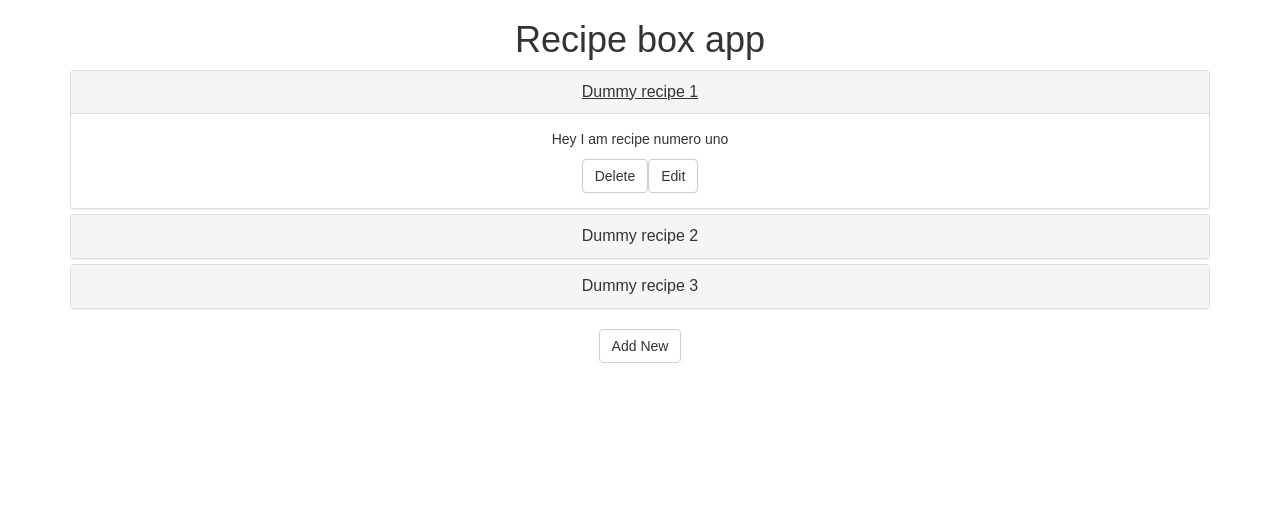
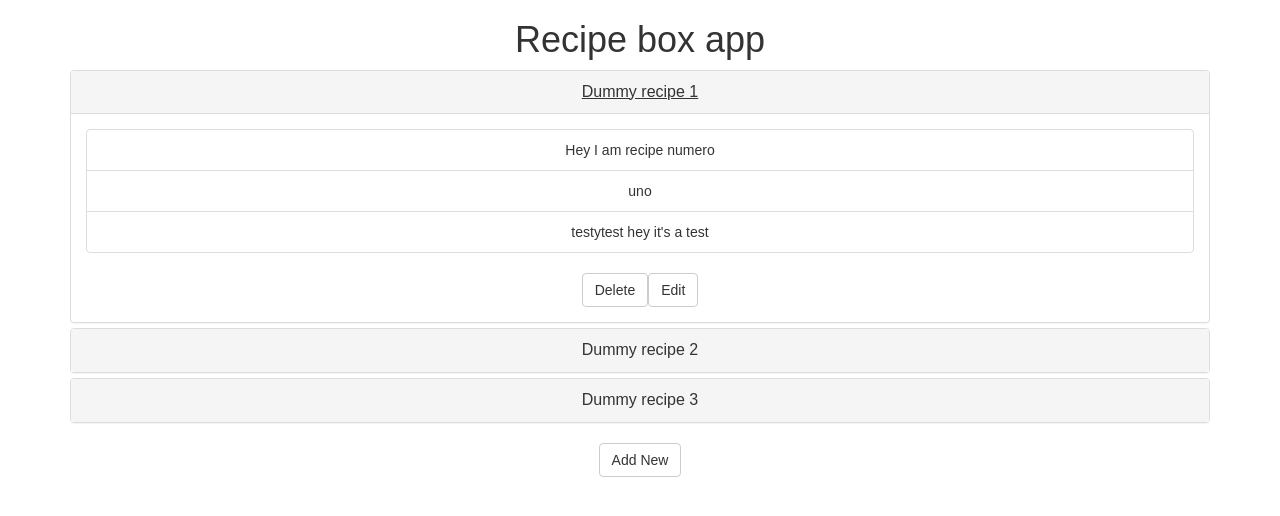
Before and after one commit to TomaszGa/recipe-box, a React (Create React App) app: page / in a window 1280 px wide. Both pictures are taken after a click on the button "Dummy recipe 1". Shown: the top 516 px of the page. Built offline with nearby package versions, Linux system fonts and the light colour scheme.

Commit message:
add splitting into ingredients functionality

```diff
--- a/src/components/RecipeList/RecipeList.js
+++ b/src/components/RecipeList/RecipeList.js
@@ -1,20 +1,27 @@
 import React from "react";
-import { Panel, PanelGroup, Button } from "react-bootstrap";
+import {
+  Panel,
+  PanelGroup,
+  Button,
+  ListGroup,
+  ListGroupItem
+} from "react-bootstrap";
 
 import Recipe from "./Recipe/Recipe";
 function recipeList(props) {
   const recipeList = props.recipes.map((recipe, index) => {
     return (
-      <Panel eventKey={index}>
-        <Panel.Heading
-          active={props.activeIndex === index}
-          onClick={() => props.listClick(index)}
-          styled
-        >
+      <Panel key={index} eventKey={index}>
+        <Panel.Heading onClick={() => props.listClick(index)}>
           <Panel.Title toggle>{recipe.name}</Panel.Title>
         </Panel.Heading>
-        <Panel.Body collapsible active={props.activeIndex === index}>
-          <p>{recipe.text}</p>
+
+        <Panel.Body collapsible>
+          <ListGroup>
+            {recipe.text.split(",").map((ingredient, index) => {
+              return <ListGroupItem key={index}>{ingredient}</ListGroupItem>;
+            })}
+          </ListGroup>
           <Button onClick={() => props.listDeleteClick(index)}>Delete</Button>
           <Button onClick={() => props.listEditClick(index)}>Edit</Button>
         </Panel.Body>
--- a/src/containers/RecipeBoxApp/RecipeBoxApp.js
+++ b/src/containers/RecipeBoxApp/RecipeBoxApp.js
@@ -8,7 +8,7 @@ class RecipeBoxApp extends Component {
     recipes: [
       {
         name: "Dummy recipe 1",
-        text: "Hey I am recipe numero uno"
+        text: "Hey I am recipe numero, uno, testytest hey it's a test"
       },
       {
         name: "Dummy recipe 2",
```
